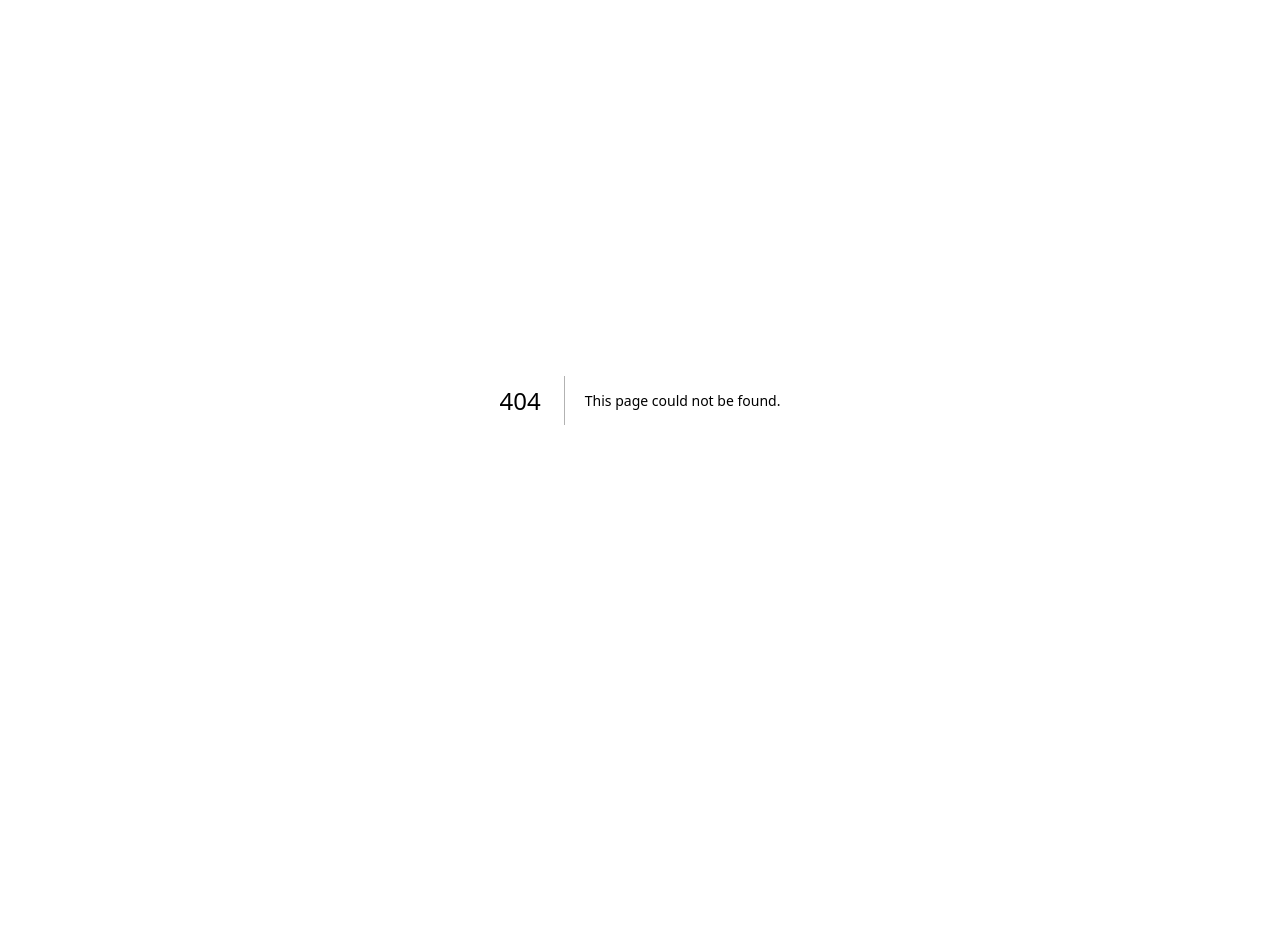
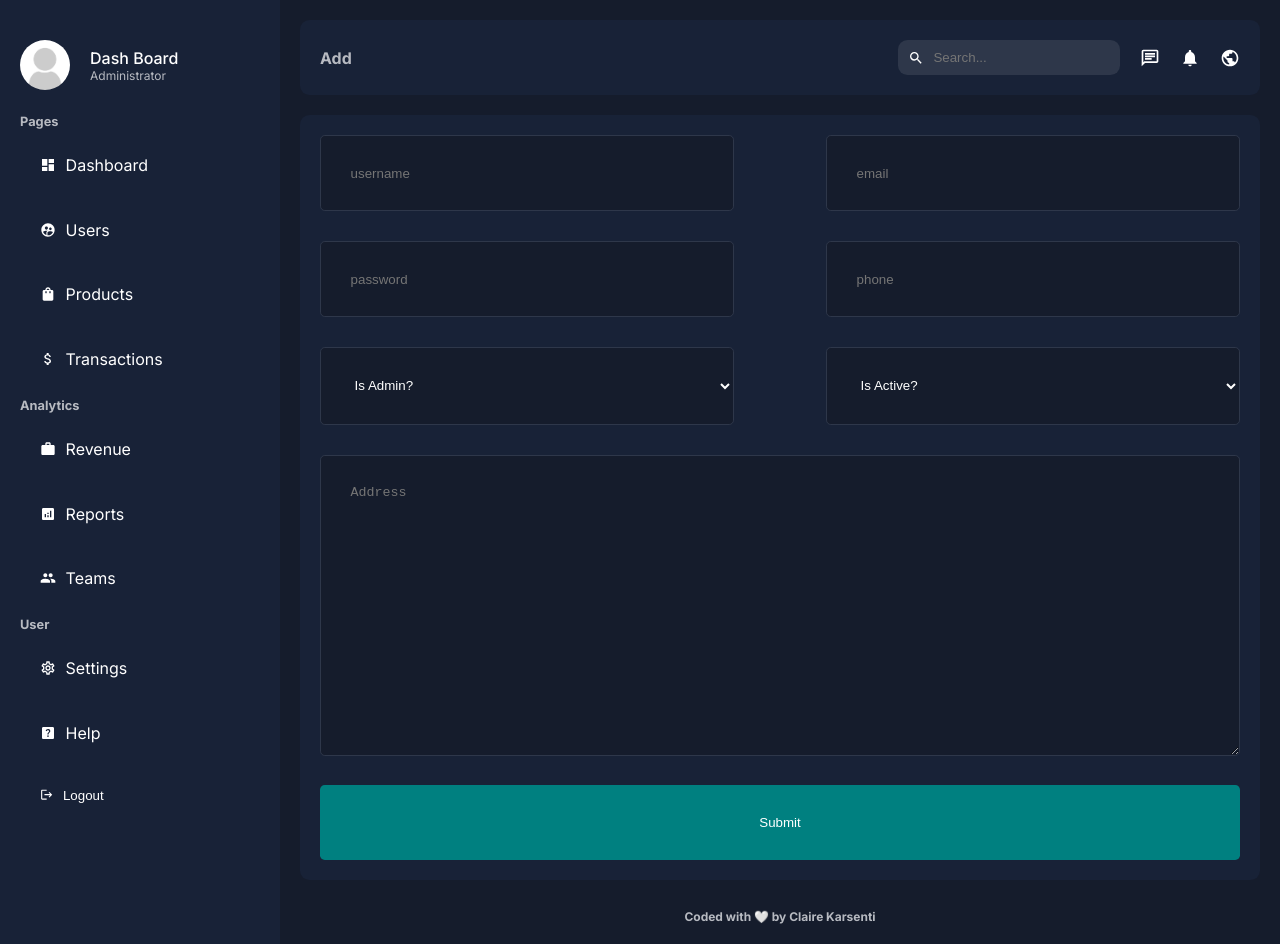
Before and after one commit to ClaireKarsenti/Dashboard, a Next.js app: page /dashboard/users/add in a window 1280 px wide. Before the commit this address had no page. Before the commit the page ends 800 px from the top, so only its background shows below. Built offline with nearby package versions, Linux system fonts and the light colour scheme.

Commit message:
Feat: addUser page elements

```diff
--- /dev/null
+++ b/app/dashboard/users/add/page.tsx
@@ -0,0 +1,36 @@
+import styles from '@/app/ui/dashboard/users/addUser/addUser.module.css';
+
+export default function AddUserPage() {
+  return (
+    <div className={styles.container}>
+      <form className={styles.form}>
+        <input type="text" placeholder="username" name="username" required />
+        <input type="email" placeholder="email" name="email" required />
+        <input
+          type="password"
+          placeholder="password"
+          name="password"
+          required
+        />
+        <input type="phone" placeholder="phone" name="phone" />
+        <select name="isAdmin" id="isAdmin">
+          <option value="false">Is Admin?</option>
+          <option value="true">Yes</option>
+          <option value="false">No</option>
+        </select>
+        <select name="isActive" id="isActive">
+          <option value="true">Is Active?</option>
+          <option value="true">Yes</option>
+          <option value="false">No</option>
+        </select>
+        <textarea
+          name="address"
+          id="address"
+          rows={16}
+          placeholder="Address"
+        ></textarea>
+        <button type="submit">Submit</button>
+      </form>
+    </div>
+  );
+}
--- /dev/null
+++ b/app/ui/dashboard/users/addUser/addUser.module.css
@@ -0,0 +1,42 @@
+.container {
+  background-color: var(--bgSoft);
+  padding: 1.25rem;
+  border-radius: 0.6rem;
+  margin-top: 1.25rem;
+}
+
+.form {
+  display: flex;
+  flex-wrap: wrap;
+  justify-content: space-between;
+}
+
+.form input,
+.form textarea,
+.form select {
+  padding: 1.85rem;
+  background-color: var(--bg);
+  color: var(--text);
+  border: 0.1rem solid #2e374a;
+  border-radius: 0.3rem;
+  margin-bottom: 1.85rem;
+}
+
+.form input,
+.form select {
+  width: 45%;
+}
+
+.form textarea {
+  width: 100%;
+}
+
+.form button {
+  width: 100%;
+  padding: 1.85rem;
+  background-color: teal;
+  color: var(--text);
+  border: none;
+  border-radius: 0.3rem;
+  cursor: pointer;
+}
```
